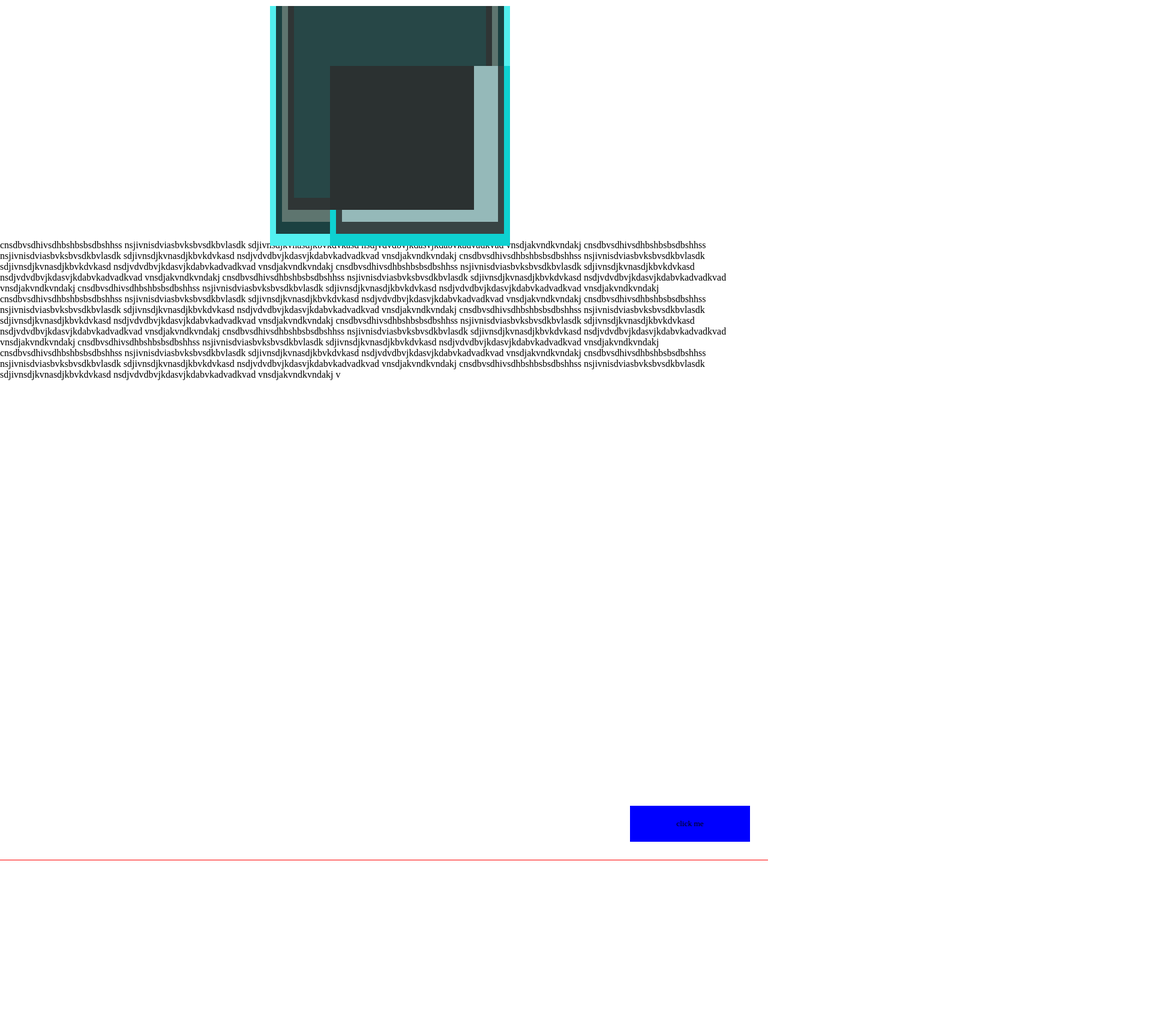
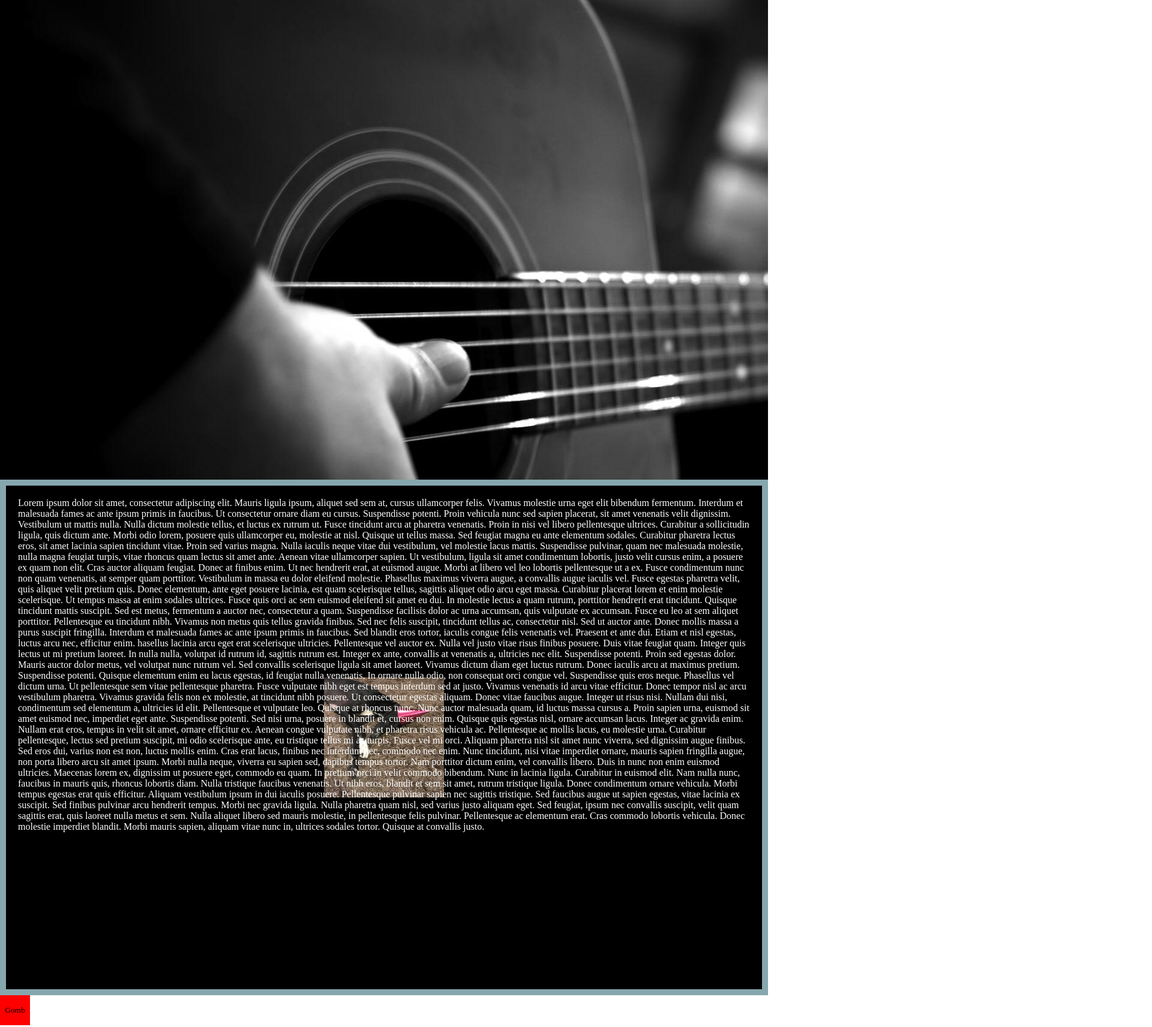
Before and after one commit to GogoMogo1989/v3practisies, a plain HTML site: page frontend/index.html in a window 1280 px wide. Shown: the top 1713 px of the page at 60% size, 1920 px wide, since content can reach past the window. Drawn offline with Linux system fonts and the light colour scheme; a script that the page names is missing.

Commit message:
practise

```diff
--- a/frontend/index.html
+++ b/frontend/index.html
@@ -9,104 +9,55 @@
 	<title></title>
 </head>
 <body>
-	<div id="cube1">
-		<div id="cube2">
-			<div id="cube3">
-				<div id="cube4">
-					<div id="cube5">
-						<div id="cube6">
-							<div id="cube7">
-								<div id="cube8">
-									<div id="cube9"></div>
-								</div>
-							</div>
-						</div>
-					</div>
-				</div>
-			</div>
-		</div>
-	</div>
-	<p>
-		cnsdbvsdhivsdhbshbsbsdbshhss
-		nsjivnisdviasbvksbvsdkbvlasdk
-		sdjivnsdjkvnasdjkbvkdvkasd
-		nsdjvdvdbvjkdasvjkdabvkadvadkvad
-		vnsdjakvndkvndakj
-		cnsdbvsdhivsdhbshbsbsdbshhss
-		nsjivnisdviasbvksbvsdkbvlasdk
-		sdjivnsdjkvnasdjkbvkdvkasd
-		nsdjvdvdbvjkdasvjkdabvkadvadkvad
-		vnsdjakvndkvndakj
-		cnsdbvsdhivsdhbshbsbsdbshhss
-		nsjivnisdviasbvksbvsdkbvlasdk
-		sdjivnsdjkvnasdjkbvkdvkasd
-		nsdjvdvdbvjkdasvjkdabvkadvadkvad
-		vnsdjakvndkvndakj
-		cnsdbvsdhivsdhbshbsbsdbshhss
-		nsjivnisdviasbvksbvsdkbvlasdk
-		sdjivnsdjkvnasdjkbvkdvkasd
-		nsdjvdvdbvjkdasvjkdabvkadvadkvad
-		vnsdjakvndkvndakj
-		cnsdbvsdhivsdhbshbsbsdbshhss
-		nsjivnisdviasbvksbvsdkbvlasdk
-		sdjivnsdjkvnasdjkbvkdvkasd
-		nsdjvdvdbvjkdasvjkdabvkadvadkvad
-		vnsdjakvndkvndakj
-		cnsdbvsdhivsdhbshbsbsdbshhss
-		nsjivnisdviasbvksbvsdkbvlasdk
-		sdjivnsdjkvnasdjkbvkdvkasd
-		nsdjvdvdbvjkdasvjkdabvkadvadkvad
-		vnsdjakvndkvndakj
+	<section id="section1">
 
-		cnsdbvsdhivsdhbshbsbsdbshhss
-		nsjivnisdviasbvksbvsdkbvlasdk
-		sdjivnsdjkvnasdjkbvkdvkasd
-		nsdjvdvdbvjkdasvjkdabvkadvadkvad
-		vnsdjakvndkvndakj
-		cnsdbvsdhivsdhbshbsbsdbshhss
-		nsjivnisdviasbvksbvsdkbvlasdk
-		sdjivnsdjkvnasdjkbvkdvkasd
-		nsdjvdvdbvjkdasvjkdabvkadvadkvad
-		vnsdjakvndkvndakj
-		cnsdbvsdhivsdhbshbsbsdbshhss
-		nsjivnisdviasbvksbvsdkbvlasdk
-		sdjivnsdjkvnasdjkbvkdvkasd
-		nsdjvdvdbvjkdasvjkdabvkadvadkvad
-		vnsdjakvndkvndakj
-		cnsdbvsdhivsdhbshbsbsdbshhss
-		nsjivnisdviasbvksbvsdkbvlasdk
-		sdjivnsdjkvnasdjkbvkdvkasd
-		nsdjvdvdbvjkdasvjkdabvkadvadkvad
-		vnsdjakvndkvndakj
-		cnsdbvsdhivsdhbshbsbsdbshhss
-		nsjivnisdviasbvksbvsdkbvlasdk
-		sdjivnsdjkvnasdjkbvkdvkasd
-		nsdjvdvdbvjkdasvjkdabvkadvadkvad
-		vnsdjakvndkvndakj
-		cnsdbvsdhivsdhbshbsbsdbshhss
-		nsjivnisdviasbvksbvsdkbvlasdk
-		sdjivnsdjkvnasdjkbvkdvkasd
-		nsdjvdvdbvjkdasvjkdabvkadvadkvad
-		vnsdjakvndkvndakj
-		cnsdbvsdhivsdhbshbsbsdbshhss
-		nsjivnisdviasbvksbvsdkbvlasdk
-		sdjivnsdjkvnasdjkbvkdvkasd
-		nsdjvdvdbvjkdasvjkdabvkadvadkvad
-		vnsdjakvndkvndakj
-		cnsdbvsdhivsdhbshbsbsdbshhss
-		nsjivnisdviasbvksbvsdkbvlasdk
-		sdjivnsdjkvnasdjkbvkdvkasd
-		nsdjvdvdbvjkdasvjkdabvkadvadkvad
-		vnsdjakvndkvndakj
-		cnsdbvsdhivsdhbshbsbsdbshhss
-		nsjivnisdviasbvksbvsdkbvlasdk
-		sdjivnsdjkvnasdjkbvkdvkasd
-		nsdjvdvdbvjkdasvjkdabvkadvadkvad
-		vnsdjakvndkvndakj
-		v
-	</p>
-	<section> <button>click me</button> </section>
-	<section> <button>click me</button> </section>
-	<section> <button>click me</button> </section>
+	</section>
+	<section id="section2">
+		<section class="background-holder">
+			<p>Lorem ipsum dolor sit amet, consectetur adipiscing elit. Mauris ligula ipsum, aliquet sed sem at, cursus ullamcorper felis. Vivamus molestie urna eget elit bibendum fermentum. Interdum et malesuada fames ac ante ipsum primis in faucibus. Ut consectetur ornare diam eu cursus. Suspendisse potenti. Proin vehicula nunc sed sapien placerat, sit amet venenatis velit dignissim. Vestibulum ut mattis nulla. Nulla dictum molestie tellus, et luctus ex rutrum ut. Fusce tincidunt arcu at pharetra venenatis. Proin in nisi vel libero pellentesque ultrices. Curabitur a sollicitudin ligula, quis dictum ante. Morbi odio lorem, posuere quis ullamcorper eu, molestie at nisl. Quisque ut tellus massa. Sed feugiat magna eu ante elementum sodales. Curabitur pharetra lectus eros, sit amet lacinia sapien tincidunt vitae.
+
+			Proin sed varius magna. Nulla iaculis neque vitae dui vestibulum, vel molestie lacus mattis. Suspendisse pulvinar, quam nec malesuada molestie, nulla magna feugiat turpis, vitae rhoncus quam lectus sit amet ante. Aenean vitae ullamcorper sapien. Ut vestibulum, ligula sit amet condimentum lobortis, justo velit cursus enim, a posuere ex quam non elit. Cras auctor aliquam feugiat. Donec at finibus enim.
+
+			Ut nec hendrerit erat, at euismod augue. Morbi at libero vel leo lobortis pellentesque ut a ex. Fusce condimentum nunc non quam venenatis, at semper quam porttitor. Vestibulum in massa eu dolor eleifend molestie. Phasellus maximus viverra augue, a convallis augue iaculis vel. Fusce egestas pharetra velit, quis aliquet velit pretium quis. Donec elementum, ante eget posuere lacinia, est quam scelerisque tellus, sagittis aliquet odio arcu eget massa. Curabitur placerat lorem et enim molestie scelerisque. Ut tempus massa at enim sodales ultrices. Fusce quis orci ac sem euismod eleifend sit amet eu dui.
+
+			In molestie lectus a quam rutrum, porttitor hendrerit erat tincidunt. Quisque tincidunt mattis suscipit. Sed est metus, fermentum a auctor nec, consectetur a quam. Suspendisse facilisis dolor ac urna accumsan, quis vulputate ex accumsan. Fusce eu leo at sem aliquet porttitor. Pellentesque eu tincidunt nibh. Vivamus non metus quis tellus gravida finibus. Sed nec felis suscipit, tincidunt tellus ac, consectetur nisl. Sed ut auctor ante. Donec mollis massa a purus suscipit fringilla. Interdum et malesuada fames ac ante ipsum primis in faucibus. Sed blandit eros tortor, iaculis congue felis venenatis vel. Praesent et ante dui. Etiam et nisl egestas, luctus arcu nec, efficitur enim.
+
+			hasellus lacinia arcu eget erat scelerisque ultricies. Pellentesque vel auctor ex. Nulla vel justo vitae risus finibus posuere. Duis vitae feugiat quam. Integer quis lectus ut mi pretium laoreet. In nulla nulla, volutpat id rutrum id, sagittis rutrum est. Integer ex ante, convallis at venenatis a, ultricies nec elit. Suspendisse potenti. Proin sed egestas dolor. Mauris auctor dolor metus, vel volutpat nunc rutrum vel. Sed convallis scelerisque ligula sit amet laoreet.
+
+			Vivamus dictum diam eget luctus rutrum. Donec iaculis arcu at maximus pretium. Suspendisse potenti. Quisque elementum enim eu lacus egestas, id feugiat nulla venenatis. In ornare nulla odio, non consequat orci congue vel. Suspendisse quis eros neque. Phasellus vel dictum urna. Ut pellentesque sem vitae pellentesque pharetra. Fusce vulputate nibh eget est tempus interdum sed at justo. Vivamus venenatis id arcu vitae efficitur. Donec tempor nisl ac arcu vestibulum pharetra.
+
+			Vivamus gravida felis non ex molestie, at tincidunt nibh posuere. Ut consectetur egestas aliquam. Donec vitae faucibus augue. Integer ut risus nisi. Nullam dui nisi, condimentum sed elementum a, ultricies id elit. Pellentesque et vulputate leo. Quisque at rhoncus nunc. Nunc auctor malesuada quam, id luctus massa cursus a. Proin sapien urna, euismod sit amet euismod nec, imperdiet eget ante. Suspendisse potenti.
+
+			Sed nisi urna, posuere in blandit et, cursus non enim. Quisque quis egestas nisl, ornare accumsan lacus. Integer ac gravida enim. Nullam erat eros, tempus in velit sit amet, ornare efficitur ex. Aenean congue vulputate nibh, et pharetra risus vehicula ac. Pellentesque ac mollis lacus, eu molestie urna. Curabitur pellentesque, lectus sed pretium suscipit, mi odio scelerisque ante, eu tristique tellus mi ac turpis. Fusce vel mi orci. Aliquam pharetra nisl sit amet nunc viverra, sed dignissim augue finibus. Sed eros dui, varius non est non, luctus mollis enim. Cras erat lacus, finibus nec interdum nec, commodo nec enim. Nunc tincidunt, nisi vitae imperdiet ornare, mauris sapien fringilla augue, non porta libero arcu sit amet ipsum. Morbi nulla neque, viverra eu sapien sed, dapibus tempus tortor. Nam porttitor dictum enim, vel convallis libero. Duis in nunc non enim euismod ultricies. Maecenas lorem ex, dignissim ut posuere eget, commodo eu quam.
+
+			In pretium orci in velit commodo bibendum. Nunc in lacinia ligula. Curabitur in euismod elit. Nam nulla nunc, faucibus in mauris quis, rhoncus lobortis diam. Nulla tristique faucibus venenatis. Ut nibh eros, blandit et sem sit amet, rutrum tristique ligula. Donec condimentum ornare vehicula.
+
+			Morbi tempus egestas erat quis efficitur. Aliquam vestibulum ipsum in dui iaculis posuere. Pellentesque pulvinar sapien nec sagittis tristique. Sed faucibus augue ut sapien egestas, vitae lacinia ex suscipit. Sed finibus pulvinar arcu hendrerit tempus. Morbi nec gravida ligula. Nulla pharetra quam nisl, sed varius justo aliquam eget. Sed feugiat, ipsum nec convallis suscipit, velit quam sagittis erat, quis laoreet nulla metus et sem. Nulla aliquet libero sed mauris molestie, in pellentesque felis pulvinar. Pellentesque ac elementum erat. Cras commodo lobortis vehicula. Donec molestie imperdiet blandit. Morbi mauris sapien, aliquam vitae nunc in, ultrices sodales tortor. Quisque at convallis justo.
+			</p>
+		</section>
+	</section>
+	<section id="section3">
+		<button>Gomb</button>
+	</section>
+	<section id="section4">
+		<form>
+			<label for="name">Név</label>
+			<input type="text" id="name" name="name">
+		</form>
+		<form>
+			<label for="addres">Lakcím</label>
+			<input type="text" id="addres" name="addres">
+		</form>
+	</section>
+	<section id="imgholder">
+		<img src="cancada.jpg" alt="kutya">
+			<p>
+				Lorem ipsum dolor, sit amet consectetur adipisicing elit. Similique ea non enim earum. Voluptates, placeat. Corporis, nisi perferendis? Dignissimos odio voluptatum pariatur fugiat facilis in molestias adipisci veritatis magnam eligendi?
+				Asperiores quam, hic animi illo blanditiis rem dicta dolorem in quibusdam aut quis voluptas. Vero sunt labore repudiandae quia. Quasi ipsam eius illum accusamus! Minima nobis sit corrupti aperiam ex!
+				Assumenda sapiente quae fuga quam error exercitationem ea cum voluptatum quisquam dicta obcaecati aliquid nesciunt, esse iure cupiditate modi voluptatibus quis, laudantium optio illum accusantium magnam quibusdam, rem fugit. Ducimus!
+				Et consequuntur veniam impedit consectetur eum corrupti eius deserunt debitis nihil. Ipsa officia laborum dolorem et, nihil, placeat obcaecati, at hic unde nisi maiores. Repellat laborum nostrum perferendis iste fugit?
+				Corporis sapiente consequatur ducimus unde officiis atque, at voluptate ratione. Pariatur quas id eum tempora reiciendis quae qui hic minus excepturi tenetur. Sint animi tempore sapiente doloribus harum explicabo iste?
+			</p>
+	</section>
 </body>
 </html>
--- a/frontend/style.css
+++ b/frontend/style.css
@@ -30,95 +30,39 @@
     appearance: none !important;
     border-radius: 0;
   }
- /* html{
-      display: table;
-      margin: auto;
-  }*/
-
-div{
-  margin:auto;
-}
-#cube1{
-
-  width:400px;
-  height:400px;
-  background-color: rgb(82, 240, 240);
-  position:relative;
-  left:10px;
-  top:10px;
-}
-
-#cube2{
-  width:380px;
-  height:380px;
-  background-color: rgb(27, 65, 65);
-
-}
-
-#cube3{
-  width:360px;
-  height:360px;
-  background-color: rgb(94, 117, 111);
-
-}
-
-#cube4{
-  width:340px;
-  height:340px;
-  background-color: rgb(47, 53, 53);
-
-}
-
-#cube5{
-  width: 320px;
-  height:320px;
-  background-color: rgb(39, 71, 71);
-}
 
 
-#cube6{
-  width: 300px;
-  height: 300px;
-  background-color: rgb(14, 209, 209);
-  position:absolute;
-  right:0;
-  bottom:0;
-}
-
-#cube7{
-  width:280px;
-  height:280px;
-  background-color: rgb(56, 68, 68);
-
-
-}
-
-#cube8{
-  width:260px;
-  height:260px;
-  background-color: rgb(149, 185, 185);
-
-}
-
-#cube9{
-  width:240px;
-  height:240px;
-  background-color: rgb(43, 49, 49);
-  position:absolute;
-  top:0;
-  left:0;
+#section1{
+  background-image: url("wp2593330.jpg");
 }
 section{
-  position:relative;
+  min-height: 100vh;
+}
+input[type=text] {
+  border: 1px solid black;
+}
+button{
+  width:50px;
+  height:50px;
+  background-color: red;
+  color: black;
+}
+#imgholder{
+  display:block;
   width:100%;
   height:100vh;
-  border-bottom: 1px solid red;
+  object-fit: contain;
+  z-index: -1;
+  position:absolute;
 }
-section button{
-  position: absolute;
-  right: 30px;
-  bottom:30px;
-  width:200px;
-  height:60px;
-  background-color: blue;
+.background-holder{
+  padding:20px;
+  border:10px solid rgba(15, 80, 95, 0.5);
+  background-image: url("cancada.jpg");
+  background-size: 200px 200px;
+  background-position: center center;
+  background-repeat: no-repeat;
+  background-color:black;
+  background-clip:padding-box;
+  color:white;
 }
```
Also changed, not shown: frontend/cancada.jpg (added), frontend/wp2593330.jpg (added).
